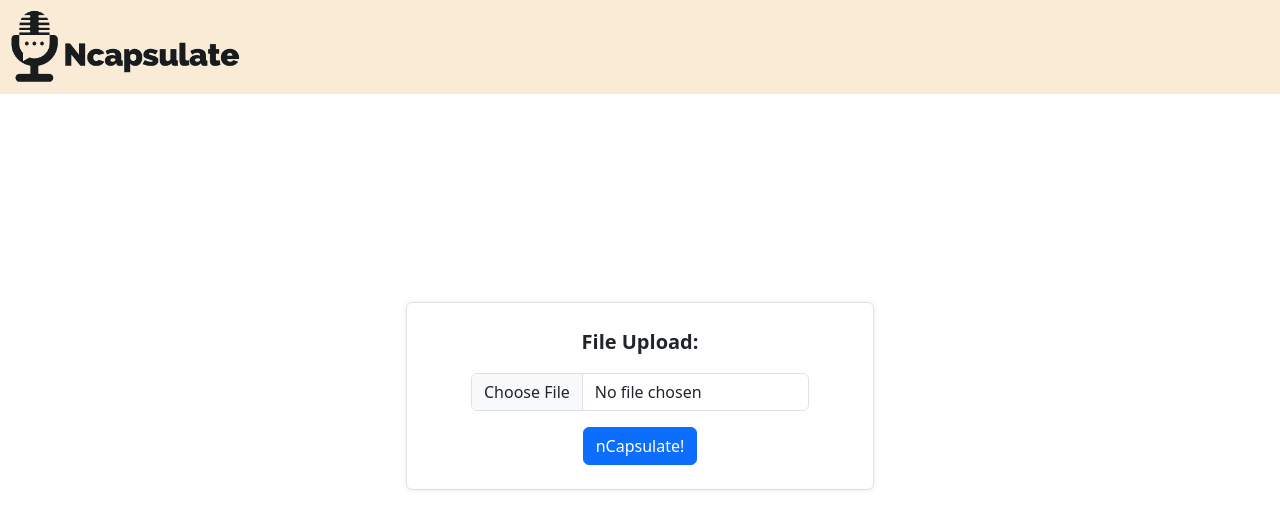
After one commit to LabeebZahed03/Ncapsulate, a Flask app: template templates/upload.html in a window 1280 px wide. The commit adds this page. Shown: the top 529 px of the page. Run offline with Flask 3, Linux system fonts and the light colour scheme; the template is opened without the code that fills it, so the values that code supplies are empty.

Commit message:
Added the features for user to upload file, and setup Flask on the backend, renamed some files to match flask requirements

```diff
--- /dev/null
+++ b/BackEnd/app.py
@@ -0,0 +1,43 @@
+from flask import Flask, request, render_template, redirect, url_for, jsonify
+import os
+
+app = Flask(__name__,
+            template_folder=os.path.join(os.pardir, 'templates'),
+            static_folder=os.path.join(os.pardir, 'static'))
+app.config['TEMPLATES_AUTO_RELOAD'] = True
+
+UPLOAD_FOLDER = os.path.join(os.pardir, 'uploads')
+app.config['UPLOAD_FOLDER'] = UPLOAD_FOLDER
+
+# Ensure the upload folder exists
+if not os.path.exists(app.config['UPLOAD_FOLDER']):
+    os.makedirs(app.config['UPLOAD_FOLDER'])
+
+@app.route("/")
+def index():
+    return render_template("index.html")
+
+@app.route("/upload", methods=['GET', 'POST'])
+def upload():
+    if request.method == 'POST':
+        if 'file' not in request.files:
+            return jsonify({'error': 'No file part'}), 400
+
+        file = request.files['file']
+        if file.filename == '':
+            return jsonify({'error': 'No selected file'}), 400
+
+        if file:
+            filename = file.filename
+            file_path = os.path.join(app.config['UPLOAD_FOLDER'], filename)
+            file.save(file_path)
+
+            # Placeholder for processing logic
+            # Add logic here to process the file and generate a summary
+
+            return jsonify({'message': 'File uploaded successfully', 'filename': filename})
+
+    return render_template("upload.html")
+
+if __name__ == "__main__":
+    app.run(debug=True)
--- /dev/null
+++ b/Static/script.js
@@ -0,0 +1,23 @@
+document.getElementById('upload-form').addEventListener('submit',function(event){
+    event.preventDefault();
+
+    const formData = new FormData();
+    const fileInput = document.getElementById('file-input');
+    formData.append('file', fileInput.files[0]);
+    fetch('/upload', {
+        method: 'POST',
+        body: formData
+    })
+    .then(response => response.json())
+    .then(data => {
+        if (data.error) {
+            alert(data.error);
+        } else {
+            alert('File uploaded successfully: ' + data.filename);
+            // Optionally redirect to another page or display the summary
+        }
+    })
+    .catch(error => {
+        console.error('Error:', error);
+    });
+});
--- a/Static/style.css
+++ b/Static/style.css
@@ -1,3 +1,6 @@
+#icon_logo{
+    object-fit: cover;
+}
 #logo_div{
     background-color: antiquewhite;
     /* border-radius: 10%; */
@@ -6,6 +9,7 @@
     max-width: 250px;
     height: auto;
     padding: 10px 10px;
+
 }
 .content_wrapper{
     display: flex;
@@ -72,3 +76,8 @@
     box-shadow: 0 0 10px 2px rgb(161, 160, 160);
     cursor: not-allowed;
 }
+
+/*Change button color to match front page's buttons*/
+button:hover{
+    box-shadow: 0 0 10px 2px rgb(161, 160, 160);
+}
--- /dev/null
+++ b/templates/upload.html
@@ -0,0 +1,37 @@
+<!DOCTYPE html>
+<html lang="en">
+<head>
+    <meta charset="UTF-8">
+    <meta name="viewport" content="width=device-width, initial-scale=1.0">
+    <title>nCapsulate - Upload</title>
+    <link rel="icon" type="image/x-icon" size="16x16" href="../Icons/logo.png">
+    <!-- Bootstrap CSS for styling -->
+    <link rel="stylesheet" href="https://cdn.jsdelivr.net/npm/bootstrap@5.3.0/dist/css/bootstrap.min.css">
+    <link rel="stylesheet" href="{{url_for('static', filename='style.css')}}">
+</head>
+<body>
+    <div id="logo_div">
+        <img src="{{ url_for('static', filename='Icons/logo.png') }}" alt="nCapsulate logo" class="logo">
+    </div>
+
+    <div class="container my-5">
+        <div class="content_wrapper">
+            <div id="upload-section" class="container_box">
+                <p class="welcome_text">File Upload:</p>
+                <form id="upload-form" enctype="multipart/form-data" method="POST" action="/upload">
+                    <div class="mb-3">
+                        <input type="file" class="form-control" id="file-input" name="file" accept=".mp4, .mp3" required>
+                    </div>
+                    <button type="submit" class="btn btn-primary">nCapsulate!</button>
+                </form>
+            </div>
+        </div>
+    </div>
+
+    <!-- Include Bootstrap JS and dependencies -->
+    <script src="https://cdn.jsdelivr.net/npm/@popperjs/core@2.11.6/dist/umd/popper.min.js"></script>
+    <script src="https://cdn.jsdelivr.net/npm/bootstrap@5.3.0/dist/js/bootstrap.min.js"></script>
+    <!-- Include your custom JS -->
+    <script src="../Static/script.js"></script>
+</body>
+</html>
```
Also changed, not shown: templates/index.html (renamed from FrontEnd/index.html, +12 -6 lines), templates/test.html (added, +13 -0 lines), Static/Icons/logo.png (renamed from Icons/logo.png), Static/Icons/recording.png (renamed from Icons/recording.png), Static/Icons/transcript.png (renamed from Icons/transcript.png).
